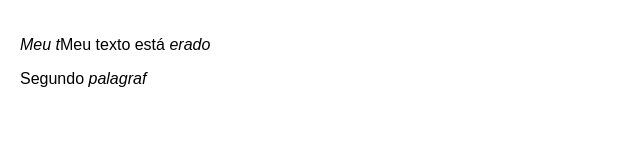
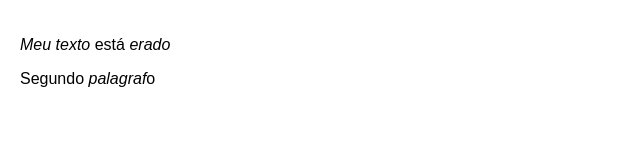
Before and after one commit to robertohonda/letrus-hiring, a React (Create React App) app: page / in a window 1280 px wide. Shown: the top 160 px of the page, without its empty margins (0-640 px from the left). Built offline with nearby package versions, Linux system fonts and the light colour scheme.

Commit message:
makeTextWithMistakes was implemented

```diff
--- a/src/App.js
+++ b/src/App.js
@@ -11,53 +11,36 @@ export const sortMistakes = (mistakes) => {
 }
 
 export const makeTextWithMistakes = (text, mistakes) => {
-  const paragraphs = text.split('\n')
+  const texts = text.split('\n')
   const sortedMistakes = sortMistakes(mistakes)
-  const result = paragraphs.map((paragraph) => [paragraph])
+  const result = texts.map((text) => [text])
+  const startIndexes = new Array(texts.length).fill(0)
 
-  sortedMistakes.forEach((mistake) => {
+  sortedMistakes.forEach((mistake, mistakeIndex) => {
     const { start, end, paragraph } = mistake
-    const resultParagraph = result[paragraph]
-    const selectedParagraph = paragraphs[paragraph]
+    const text = texts[paragraph]
+    const seletectedParagraph = result[paragraph]
+    const selectedStart = startIndexes[paragraph]
+    const newTexts = []
 
-    if (resultParagraph.length === 1)
-      resultParagraph[0] = selectedParagraph.slice(0, start)
-    else {
-      const lastIndex = resultParagraph.length - 1
-      // console.log(mistake, resultParagraph)
-      // console.log('aaaaa', JSON.stringify(selectedParagraph))
-      console.log(mistake, resultParagraph[lastIndex])
-      resultParagraph.push(
-        selectedParagraph.slice(resultParagraph[lastIndex].length, start),
-      )
-    }
+    seletectedParagraph.pop()
 
-    resultParagraph.push(<em>{selectedParagraph.slice(start, end)}</em>)
+    if (start > selectedStart) newTexts.push(text.slice(selectedStart, start))
+    newTexts.push(<em key={mistakeIndex}>{text.slice(start, end)}</em>)
+    newTexts.push(text.slice(end))
+
+    seletectedParagraph.push(...newTexts)
+    startIndexes[paragraph] = end
   })
 
   return result
 }
 
-// console.log(
-//   sortMistakes([
-//     {
-//       start: 15,
-//       end: 20,
-//       paragraph: 0,
-//     },
-//     {
-//       start: 8,
-//       end: 16,
-//       paragraph: 1,
-//     },
-//   ]),
-// )
-
 class App extends Component {
   renderParagraph = (paragraph, i) => {
     return <p key={i}>{paragraph}</p>
   }
-  // ...
+
   render() {
     const text = 'Meu texto está erado\nSegundo palagrafo'
     const mistakes = [
@@ -67,8 +50,13 @@ class App extends Component {
         paragraph: 0,
       },
       {
+        start: 4,
+        end: 9,
+        paragraph: 0,
+      },
+      {
         start: 0,
-        end: 5,
+        end: 3,
         paragraph: 0,
       },
       {
@@ -93,8 +81,6 @@ class App extends Component {
 
     const textWithMistakes = makeTextWithMistakes(text, mistakes)
 
-    // console.log(textWithMistakes)
-
     return (
       <div className="App">{textWithMistakes.map(this.renderParagraph)}</div>
     )
```
